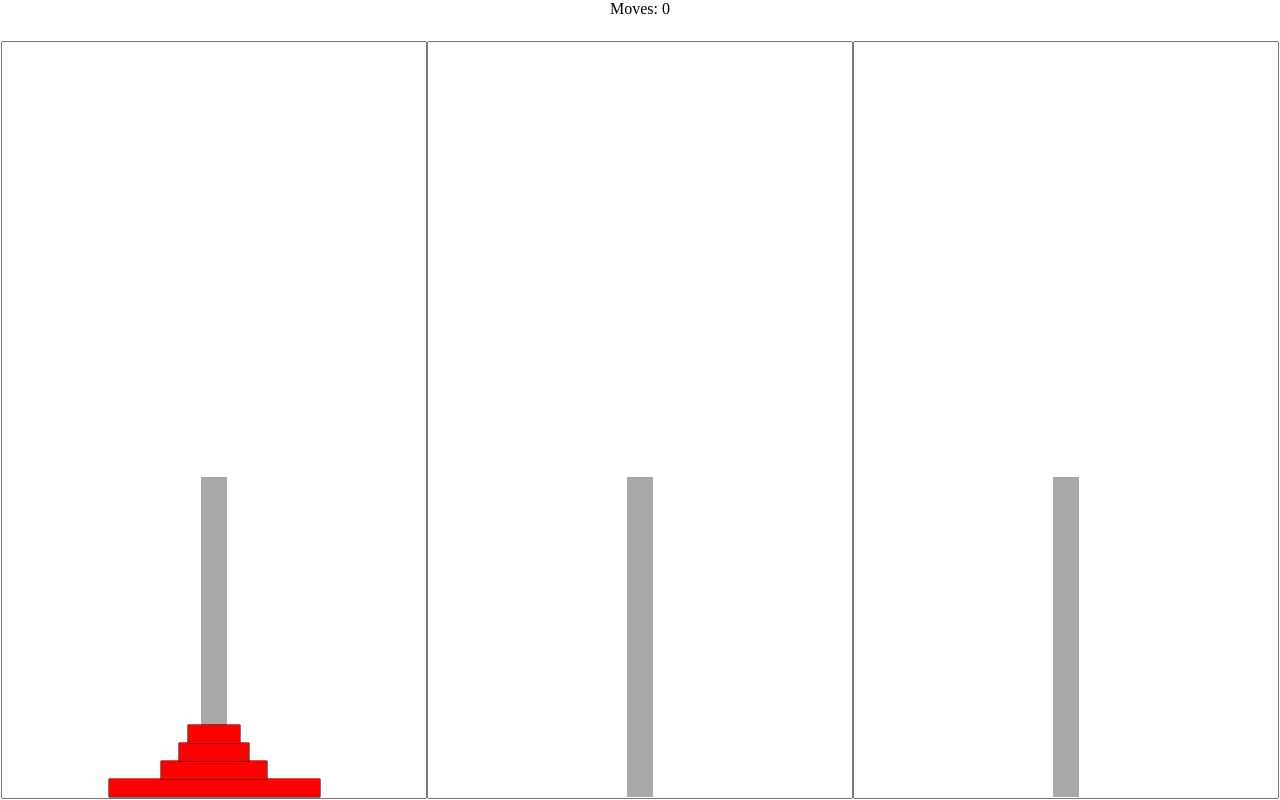
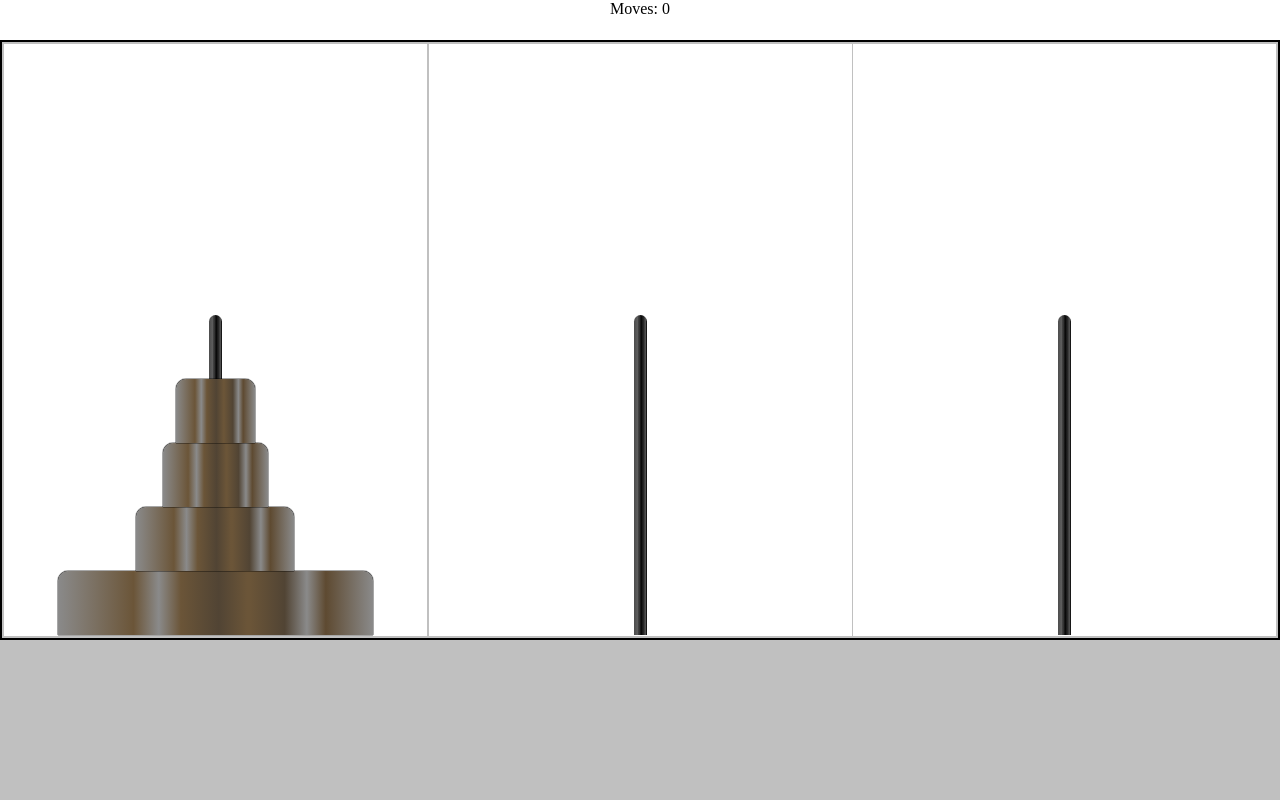
Before and after one commit to Ehawk82/tower-of-hanoi, a plain HTML site: page docs/index.html in a window 1280 px wide. Drawn offline with Linux system fonts and the light colour scheme.

Commit message:
some detailing

```diff
--- a/docs/src/css/styles.css
+++ b/docs/src/css/styles.css
@@ -7,7 +7,7 @@ html,body {
 }
 
 table {
-	height: 95vh;
+	height: 75vh;
 }
 
 td {
@@ -22,30 +22,53 @@ td {
 }
 
 .item {
-	background-color: red;
 	margin:auto;
+	border-bottom-left-radius: 10px;
+	border-bottom-right-radius: 10px;
+	height: 8vh;
 	z-index: 1;
 	position: relative;
+
+	background: rgba(138,138,138,1);
+	background: -moz-linear-gradient(left, rgba(138,138,138,1) 0%, rgba(138,138,138,1) 0%, rgba(107,85,56,1) 24%, rgba(138,138,138,1) 32%, rgba(107,85,56,1) 39%, rgba(81,68,52,1) 51%, rgba(107,85,56,1) 60%, rgba(107,85,56,1) 61%, rgba(81,68,52,1) 72%, rgba(138,138,138,1) 79%, rgba(94,74,49,1) 85%, rgba(138,138,138,1) 100%);
+	background: -webkit-gradient(left top, right top, color-stop(0%, rgba(138,138,138,1)), color-stop(0%, rgba(138,138,138,1)), color-stop(24%, rgba(107,85,56,1)), color-stop(32%, rgba(138,138,138,1)), color-stop(39%, rgba(107,85,56,1)), color-stop(51%, rgba(81,68,52,1)), color-stop(60%, rgba(107,85,56,1)), color-stop(61%, rgba(107,85,56,1)), color-stop(72%, rgba(81,68,52,1)), color-stop(79%, rgba(138,138,138,1)), color-stop(85%, rgba(94,74,49,1)), color-stop(100%, rgba(138,138,138,1)));
+	background: -webkit-linear-gradient(left, rgba(138,138,138,1) 0%, rgba(138,138,138,1) 0%, rgba(107,85,56,1) 24%, rgba(138,138,138,1) 32%, rgba(107,85,56,1) 39%, rgba(81,68,52,1) 51%, rgba(107,85,56,1) 60%, rgba(107,85,56,1) 61%, rgba(81,68,52,1) 72%, rgba(138,138,138,1) 79%, rgba(94,74,49,1) 85%, rgba(138,138,138,1) 100%);
+	background: -o-linear-gradient(left, rgba(138,138,138,1) 0%, rgba(138,138,138,1) 0%, rgba(107,85,56,1) 24%, rgba(138,138,138,1) 32%, rgba(107,85,56,1) 39%, rgba(81,68,52,1) 51%, rgba(107,85,56,1) 60%, rgba(107,85,56,1) 61%, rgba(81,68,52,1) 72%, rgba(138,138,138,1) 79%, rgba(94,74,49,1) 85%, rgba(138,138,138,1) 100%);
+	background: -ms-linear-gradient(left, rgba(138,138,138,1) 0%, rgba(138,138,138,1) 0%, rgba(107,85,56,1) 24%, rgba(138,138,138,1) 32%, rgba(107,85,56,1) 39%, rgba(81,68,52,1) 51%, rgba(107,85,56,1) 60%, rgba(107,85,56,1) 61%, rgba(81,68,52,1) 72%, rgba(138,138,138,1) 79%, rgba(94,74,49,1) 85%, rgba(138,138,138,1) 100%);
+	background: linear-gradient(to right, rgba(138,138,138,1) 0%, rgba(138,138,138,1) 0%, rgba(107,85,56,1) 24%, rgba(138,138,138,1) 32%, rgba(107,85,56,1) 39%, rgba(81,68,52,1) 51%, rgba(107,85,56,1) 60%, rgba(107,85,56,1) 61%, rgba(81,68,52,1) 72%, rgba(138,138,138,1) 79%, rgba(94,74,49,1) 85%, rgba(138,138,138,1) 100%);
+	filter: progid:DXImageTransform.Microsoft.gradient( startColorstr='#8a8a8a', endColorstr='#8a8a8a', GradientType=1 );
+
 }
 
 .rod {
-	background-color: darkgrey;
-	width: 2vw;
+	width: 1vw;
 	height: 40vh;
-	margin:auto calc(-1vw);
+	margin:auto calc(-.5vw);
 	position: absolute;
     display: inline-block;
     z-index: 0;
+    border-bottom-left-radius: 20px;
+	border-bottom-right-radius: 20px;
+    background: rgba(76,76,76,1);
+	background: -moz-linear-gradient(left, rgba(76,76,76,1) 0%, rgba(89,89,89,1) 20%, rgba(102,102,102,1) 25%, rgba(71,71,71,1) 31%, rgba(44,44,44,1) 46%, rgba(0,0,0,1) 55%, rgba(17,17,17,1) 60%, rgba(43,43,43,1) 76%, rgba(89,89,89,1) 88%, rgba(28,28,28,1) 91%, rgba(19,19,19,1) 100%);
+	background: -webkit-gradient(left top, right top, color-stop(0%, rgba(76,76,76,1)), color-stop(20%, rgba(89,89,89,1)), color-stop(25%, rgba(102,102,102,1)), color-stop(31%, rgba(71,71,71,1)), color-stop(46%, rgba(44,44,44,1)), color-stop(55%, rgba(0,0,0,1)), color-stop(60%, rgba(17,17,17,1)), color-stop(76%, rgba(43,43,43,1)), color-stop(88%, rgba(89,89,89,1)), color-stop(91%, rgba(28,28,28,1)), color-stop(100%, rgba(19,19,19,1)));
+	background: -webkit-linear-gradient(left, rgba(76,76,76,1) 0%, rgba(89,89,89,1) 20%, rgba(102,102,102,1) 25%, rgba(71,71,71,1) 31%, rgba(44,44,44,1) 46%, rgba(0,0,0,1) 55%, rgba(17,17,17,1) 60%, rgba(43,43,43,1) 76%, rgba(89,89,89,1) 88%, rgba(28,28,28,1) 91%, rgba(19,19,19,1) 100%);
+	background: -o-linear-gradient(left, rgba(76,76,76,1) 0%, rgba(89,89,89,1) 20%, rgba(102,102,102,1) 25%, rgba(71,71,71,1) 31%, rgba(44,44,44,1) 46%, rgba(0,0,0,1) 55%, rgba(17,17,17,1) 60%, rgba(43,43,43,1) 76%, rgba(89,89,89,1) 88%, rgba(28,28,28,1) 91%, rgba(19,19,19,1) 100%);
+	background: -ms-linear-gradient(left, rgba(76,76,76,1) 0%, rgba(89,89,89,1) 20%, rgba(102,102,102,1) 25%, rgba(71,71,71,1) 31%, rgba(44,44,44,1) 46%, rgba(0,0,0,1) 55%, rgba(17,17,17,1) 60%, rgba(43,43,43,1) 76%, rgba(89,89,89,1) 88%, rgba(28,28,28,1) 91%, rgba(19,19,19,1) 100%);
+	background: linear-gradient(to right, rgba(76,76,76,1) 0%, rgba(89,89,89,1) 20%, rgba(102,102,102,1) 25%, rgba(71,71,71,1) 31%, rgba(44,44,44,1) 46%, rgba(0,0,0,1) 55%, rgba(17,17,17,1) 60%, rgba(43,43,43,1) 76%, rgba(89,89,89,1) 88%, rgba(28,28,28,1) 91%, rgba(19,19,19,1) 100%);
+	filter: progid:DXImageTransform.Microsoft.gradient( startColorstr='#4c4c4c', endColorstr='#131313', GradientType=1 );
 }
 /*ID*/
 
 /*MULTIS*/
-
-table, .statBar {
+table {
+	border:2px solid black;
+}
+td, .statBar {
 	background-color: white;
 }
 
-td, .statBar,.item {
+.statBar,.item {
 	box-shadow: 0 0 1px black,0 0 1px black,0 0 1px black,0 0 1px black;
 }
 
--- a/docs/src/js/main.js
+++ b/docs/src/js/main.js
@@ -24,14 +24,17 @@ const runApp = () => {
 
 				let w;
 
-				w = 50 / slots[i][k];
+				w = 50 / (slots[i][k] / 1.5);
 
+				item.setAttribute("data-index",slots[i][k]);
 				item.className = "item";
 				item.innerHTML = "&nbsp;";
+
 				item.style.width = w + "%";
 
 				td.append(item);
 			}
+			console.log(slots[i][k]);
 		}
 
 		table.append(td);
@@ -43,4 +46,8 @@ const runApp = () => {
 	body.append(statBar,table);
 };
 
+const trackTable = (item) => {
+	console.log(item);
+};
+
 window.onload = () => { init() };
```
